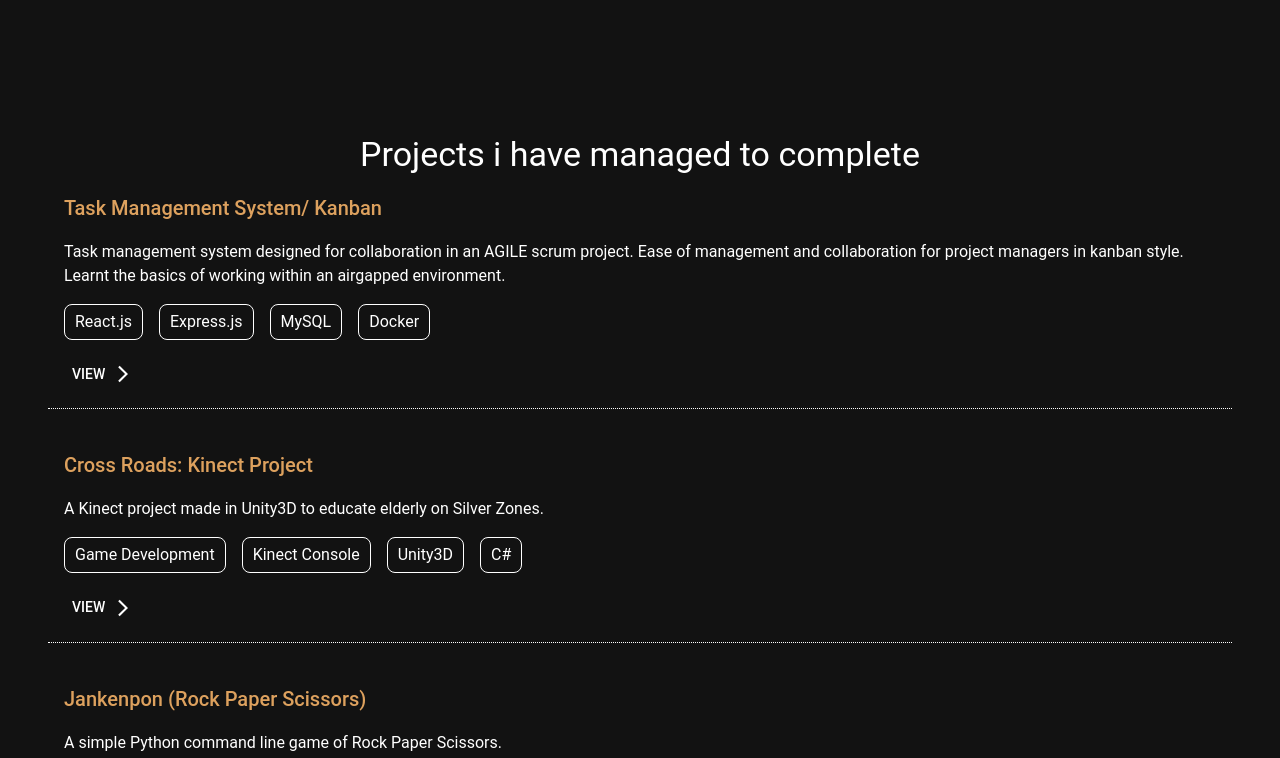
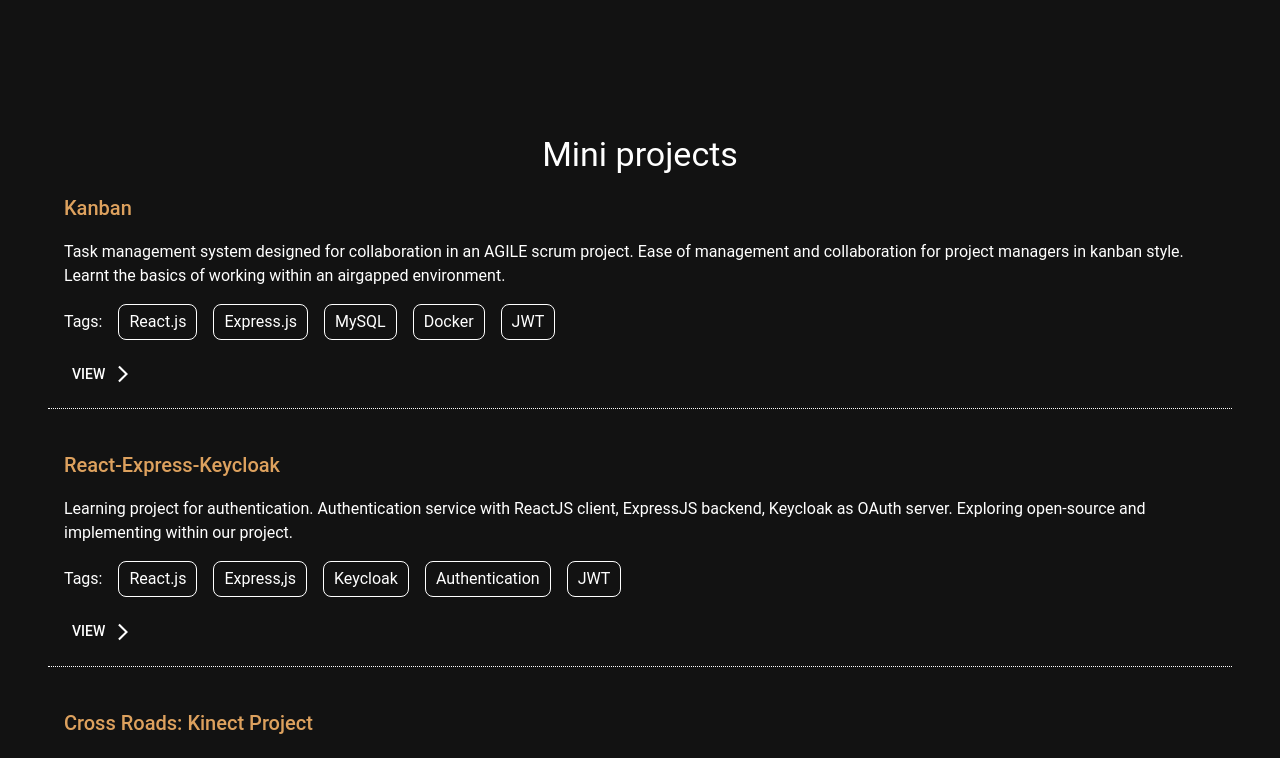
Before and after one commit to copipastaguy/portfolio, a React (Create React App) app: page / in a window 1280 px wide. Shown: the part 740-1498 px from the top of the page. Built offline with nearby package versions, Linux system fonts and the light colour scheme.

Commit message:
minor edits

```diff
--- a/src/component/Masthead/Masthead.js
+++ b/src/component/Masthead/Masthead.js
@@ -11,7 +11,7 @@ function Masthead() {
   const frontendSkills = ["HTML", "CSS", "Javascript", "Python"];
   const backendSkills = ["Node.js", "Express.js", "MySQL"];
   const devopsSkills = ["Docker", "Git", "Gitlab", "Kubernetes"];
-  const certificate = ["AWS Solutions Architect - Associate"];
+  const certificates = ["AWS Solutions Architect - Associate"];
 
   const downloadResume = async () => {
     const file = await fetch("https://raw.githubusercontent.com/copipastaguy/resume/main/cv.pdf");
@@ -57,9 +57,9 @@ function Masthead() {
               <br />
               &emsp; &#125;
               <br />
-              &emsp; <span className={styles.coloredWord}>certificates: </span>[{certificate.map((skill) => `"${skill}"`).join(", ")}]
+              &emsp; <span className={styles.coloredWord}>certificates: </span>[{certificates.map((skill) => `"${skill}"`).join(", ")}]
               <br />
-              &emsp; <span className={styles.coloredWord}>learning:</span> "Cloud Technology (AWS)"
+              &emsp; <span className={styles.coloredWord}>interested:</span> ["Cloud", "DevOps"]
               <br />
             </Typography>
             &#125;
--- a/src/component/NavBar/NavBar.js
+++ b/src/component/NavBar/NavBar.js
@@ -1,13 +1,13 @@
 import GitHubIcon from "@mui/icons-material/GitHub";
 import LinkedInIcon from "@mui/icons-material/LinkedIn";
 
-import { Grid, Link, Button } from "@mui/material";
+import { Grid, Link } from "@mui/material";
 
 function NavBar() {
   return (
     <Grid container alignItems="center" spacing={2} padding={2}>
       <Grid item>
-        <Link href="https://linkedin.com/in/copipastaguy" color="inherit">
+        <Link href="https://linkedin.com/in/alfredchor" color="inherit">
           <LinkedInIcon fontSize="large" />
         </Link>
       </Grid>
--- a/src/component/Works/Works.js
+++ b/src/component/Works/Works.js
@@ -1,48 +1,11 @@
 import ArrowForwardIosIcon from "@mui/icons-material/ArrowForwardIos";
-import { Box, Grid, Link, Stack, Typography, Button } from "@mui/material";
+import { Box, Button, Grid, Link, Stack, Typography } from "@mui/material";
+import works from "./works.json";
 
 function Works() {
-  const works = [
-    {
-      name: "Task Management System/ Kanban",
-      link: "https://github.com/copipastaguy/task-management-system-MERN",
-      description: "Task management system designed for collaboration in an AGILE scrum project. Ease of management and collaboration for project managers in kanban style. Learnt the basics of working within an airgapped environment.",
-      tags: ["React.js", "Express.js", "MySQL", "Docker"],
-      visible: true,
-    },
-    {
-      name: "Youtube Clone",
-      link: "https://github.com/copipastaguy/react-youtube-clone",
-      description: "Youtube clone made with React.js",
-      tags: ["React.js"],
-      visible: false,
-    },
-    {
-      name: "Cross Roads: Kinect Project",
-      link: "https://www.behance.net/gallery/89011499/Cross-Roads-Kinect-Project",
-      description: "A Kinect project made in Unity3D to educate elderly on Silver Zones.",
-      tags: ["Game Development", "Kinect Console", "Unity3D", "C#"],
-      visible: true,
-    },
-    {
-      name: "Jankenpon (Rock Paper Scissors)",
-      link: "https://github.com/copipastaguy/python/tree/main/jankenpon",
-      description: "A simple Python command line game of Rock Paper Scissors.",
-      tags: ["Python", "CLI"],
-      visible: true,
-    },
-    {
-      name: "Python Job Web Scraping",
-      link: "https://github.com/copipastaguy/python/tree/main/jobScrape",
-      description: "Job web scraping script made for LinkedIn",
-      tags: ["Python", "Web Scraping"],
-      visible: true,
-    },
-  ];
-
   return (
     <Grid container padding={2} justifyContent="center" sx={{ margin: "0 auto" }}>
-      <Typography variant="h4">Projects i have managed to complete</Typography>
+      <Typography variant="h4">Mini projects</Typography>
 
       <Stack width="100%" spacing={3}>
         {works.map(
@@ -55,7 +18,8 @@ function Works() {
                   </Typography>
 
                   <Typography>{work.description}</Typography>
-                  <Stack direction="row" spacing={2}>
+                  <Stack direction="row" alignItems="center" spacing={2}>
+                    <Typography>Tags:</Typography>
                     {work.tags.map((tag) => (
                       <Box sx={{ border: "1px solid", borderRadius: "8px", padding: "5px 10px" }}>
                         <Typography>{tag}</Typography>
--- /dev/null
+++ b/src/component/Works/works.json
@@ -0,0 +1,37 @@
+[
+  {
+    "name": "Kanban",
+    "link": "https://github.com/copipastaguy/task-management-system-MERN",
+    "description": "Task management system designed for collaboration in an AGILE scrum project. Ease of management and collaboration for project managers in kanban style. Learnt the basics of working within an airgapped environment.",
+    "tags": ["React.js", "Express.js", "MySQL", "Docker", "JWT"],
+    "visible": true
+  },
+  {
+    "name": "React-Express-Keycloak",
+    "link": "https://github.com/copipastaguy/authentication",
+    "description": "Learning project for authentication. Authentication service with ReactJS client, ExpressJS backend, Keycloak as OAuth server. Exploring open-source and implementing within our project.",
+    "tags": ["React.js", "Express,js", "Keycloak", "Authentication", "JWT"],
+    "visible": true
+  },
+  {
+    "name": "Cross Roads: Kinect Project",
+    "link": "https://www.behance.net/gallery/89011499/Cross-Roads-Kinect-Project",
+    "description": "A Kinect project made in Unity3D to educate elderly on Silver Zones.",
+    "tags": ["Game Development", "Kinect Console", "Unity3D", "C#"],
+    "visible": true
+  },
+  {
+    "name": "Jankenpon (Rock Paper Scissors)",
+    "link": "https://github.com/copipastaguy/python/tree/main/jankenpon",
+    "description": "A simple Python command line game of Rock Paper Scissors.",
+    "tags": ["Python", "CLI"],
+    "visible": true
+  },
+  {
+    "name": "Python Job Web Scraping",
+    "link": "https://github.com/copipastaguy/python/tree/main/jobScrape",
+    "description": "Job web scraping script made for LinkedIn",
+    "tags": ["Python", "Web Scraping"],
+    "visible": true
+  }
+]
```
